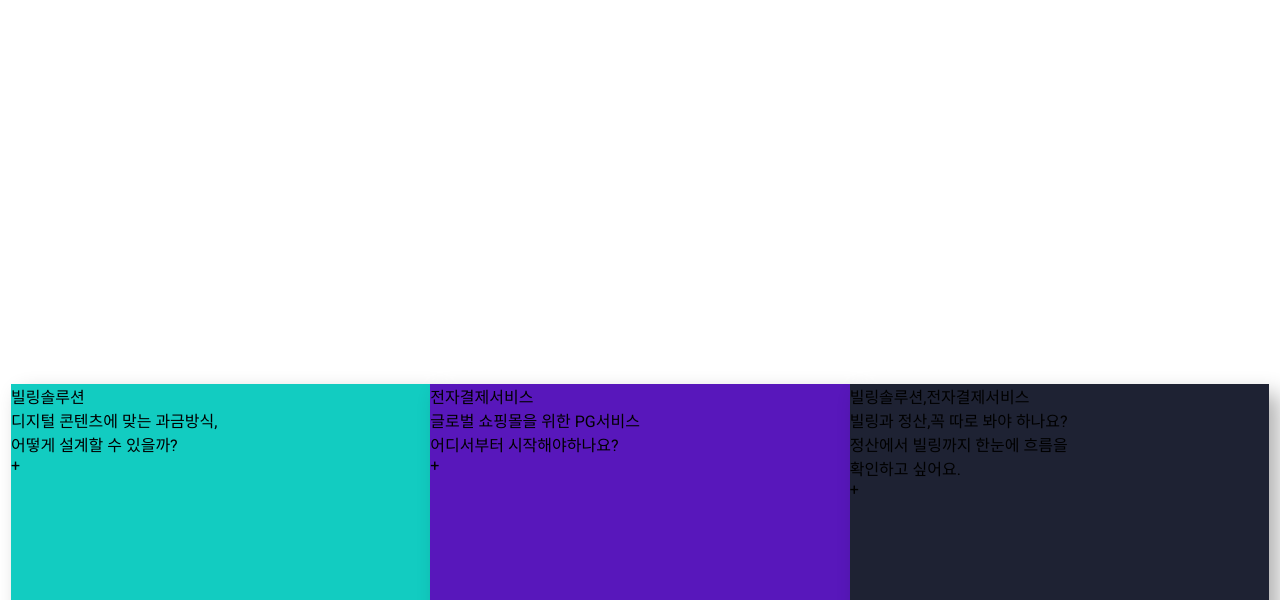
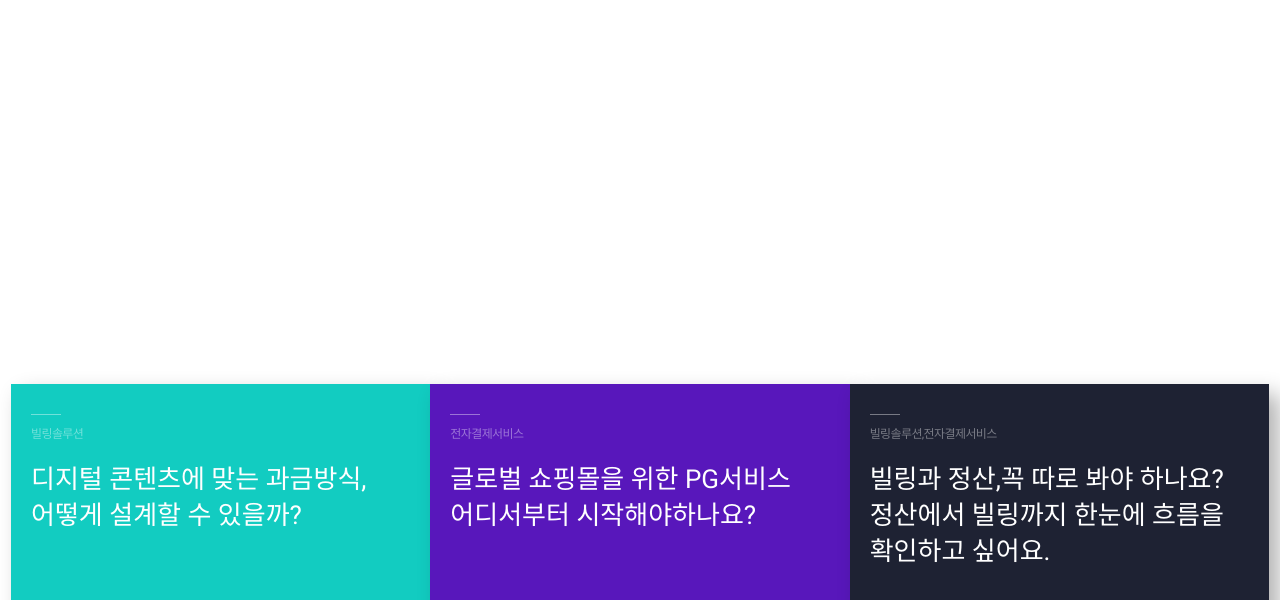
Before and after one commit to kima-rin/my_blog, a PHP site: page /PF/payletter/index.php in a window 1280 px wide. Shown: the part 231-831 px from the top of the page. Run offline with PHP 8.4, Linux system fonts and the light colour scheme; some libraries are stand-ins or nearby versions.

Commit message:
4차포폴메인화면시작

```diff
--- a/public/PF/payletter/index.css
+++ b/public/PF/payletter/index.css
@@ -400,5 +400,120 @@ font-size:14px;
 body {
   min-height:10000px;
 }
+.line{
+  opacity:.4;
+  position:absolute;
+  top:30px;
+  left:20px;
+  width: 30px;
+  height: 1px;
+  background: #fff;
+
+}
+.small-text{
+  display:block;
+  position:relative;
+  font-size:12px;
+  opacity:.4;
+  color:#fff;
+  letter-spacing:-.05em;
+  transition:opacity .3s ease;
+  text-align:left;
+  margin-top:40px;
+  margin-left:20px;
+}
+
+.bill-img{
+  opacity:.3;
+  position:absolute;
+  bottom:50px;
+  left:20px;
+  width:134px;
+  height:104px;
+  background-image:url(https://www.payletter.com/assets/images/main/img_main_solution_1.png);
+  background-repeat:no-repeat;
+  background-position:center;
+  background-size:contain;
+}
+.digital-img{
+  opacity:.3;
+  position:absolute;
+  bottom:50px;
+  left:20px;
+  width:134px;
+  height:104px;
+  background-image:url(https://www.payletter.com/assets/images/main/img_main_solution_2.png);
+  background-repeat:no-repeat;
+  background-position:center;
+  background-size:contain;
+}
+.bill-digi-img{
+  opacity:.3;
+  position:absolute;
+  bottom:50px;
+  left:20px;
+  width:134px;
+  height:104px;
+  background-image:url(https://www.payletter.com/assets/images/main/img_main_solution_3.png);
+  background-repeat:no-repeat;
+  background-position:center;
+  background-size:contain;
+}
+.medium-text{
+  overflow:hidden;
+  max-height:130px;
+  padding-top:20px;
+  padding-left:20px;
+  color:#fff;
+  font-size:26px;
+  line-height:36px;
+  box-sizing:border-box;
+}
+.icon-box-1{
+  position: absolute;
+  bottom: 50px;
+  right: 30px;
+  width: 60px;
+  height: 60px;
+  border-radius: 50%;
+  bottom:40px;
+  right:25px;
+  background-color:#fff;
+}
+.plus{
+  position:absolute;
+  font-size:40px;
+  color:white;
+  top:50%;
+  left:50%;
+  transform:translatex(-50%) translatey(-50%);
+}
 
 /* 메인 베너 박스 끝 */
+
+
+/* 메인 솔루션 박스 시작 */
+.main-solution>div:first-child{
+  background-color: #1e2233;
+}
+.main-solution>div:first-child>img{
+
+}
+
+.main-solution>div:first-child>div>h3{
+  top:0;
+  left: 0;
+  color: #fd6763;
+  font-size: 78px;
+  font-weight: 700;
+  line-height: 78px;
+}
+.main-solution>div:last-child{
+  background-color: #fd6763;
+}
+.main-solution>div:last-child>img{
+  height: 100%;
+}
+
+
+/* 메인 솔루션 박스 끝 */
--- a/public/PF/payletter/index.js
+++ b/public/PF/payletter/index.js
@@ -2,7 +2,7 @@ console.clear();
 
 function TopBar__init(){
     var $topBar = $('.top-menu-box')
-    $topBar.find('.top-menu-bar').mouseenter(function () {
+    $topBar.find('.top-menu-bar>.menu-box-1>ul>li').mouseenter(function () {
     $topBar.addClass('background-actived');
   });
 
--- a/public/PF/payletter/index.php
+++ b/public/PF/payletter/index.php
@@ -103,38 +103,68 @@
                     src="https://www.payletter.com/assets/images/main/main.mp4"></video>
             </div>
         </div>
+        <div class="top-bar"></div>
+        <div class="main-banner-box con-min-width relative">
+            <div class="abs-full">
+                <div class="video-box">
+                    <video autoplay="" muted="" playsinline="" class="main-video__video" src=""></video>
+                </div>
+            </div>
             <div class="con height-100p flex flex-ai-e">
                 <ul class="flex flex-grow-1">
                     <li data-active-on-visible-delay="5000" class="flex-1-0-0 ratio-1-1 relative active-on-visible"
                         style="background-color:#12ccc1;">
                         <div class="abs-full">
-                        <span>빌링솔루션</span>
-                        <div>디지털 콘텐츠에 맞는 과금방식, <br>어떻게 설계할 수 있을까?</div>
-                        <a href="#">+</a>
+                            <div>
+                                <div class="line"></div>
+                                <span class="small-text">빌링솔루션</span>
+                                <span class="bill-img"></span>
+                            </div>
+                            <div class="medium-text">디지털 콘텐츠에 맞는 과금방식, <br>어떻게 설계할 수 있을까?</div>
+                            <a href="#" class="icon-box-1"><span class="plus" style="color:#12ccc1;">+</span></a>
                         </div>
                     </li>
                     <li data-active-on-visible-delay="5500" class="flex-1-0-0 ratio-1-1 relative active-on-visible"
                         style="background-color:#5817bb;">
                         <div class="abs-full">
-                        <span>전자결제서비스</span>
-                        <div>글로벌 쇼핑몰을 위한 PG서비스 <br>어디서부터 시작해야하나요?</div>
-                        <a href="#">+</a>
+                            <div>
+                                <div class="line"></div>
+                                <span class="small-text small-text::before">전자결제서비스</span>
+                                <span class="digital-img"></span>
+                            </div>
+                            <div class="medium-text">글로벌 쇼핑몰을 위한 PG서비스 <br>어디서부터 시작해야하나요?</div>
+                            <a href="#" class="icon-box-1" style="background: rgba(255, 255, 255, 0.1);"><span
+                                    class="plus">+</span></a>
                         </div>
                     </li>
                     <li data-active-on-visible-delay="6000" class="flex-1-0-0 ratio-1-1 relative active-on-visible"
                         style="background-color:#1e2233;">
                         <div class="abs-full">
-                        <span>빌링솔루션,전자결제서비스</span>
-                        <div>빌링과 정산,꼭 따로 봐야 하나요? <br>정산에서 빌링까지 한눈에 흐름을 <br>확인하고 싶어요.</div>
-                        <a href="#">+</a>
+                            <div class="">
+                                <div class="line"></div>
+                                <span class="small-text">빌링솔루션,전자결제서비스</span>
+                                <span class="bill-digi-img"></span>
+                            </div>
+                            <div class="medium-text">빌링과 정산,꼭 따로 봐야 하나요? <br>정산에서 빌링까지 한눈에 흐름을 <br>확인하고 싶어요.</div>
+                            <a href="#" class="icon-box-1" style="background: rgba(255, 255, 255, 0.1);"> <span
+                                    class="plus">+</span> </a>
                         </div>
                     </li>
                 </ul>
             </div>
         </div>
-    <div class="main-solution flex">
-        <div></div>
-        <div></div>
+    </div>
+    <div class="main-solution flex relative">
+        <div class="flex-1-0-0">
+            <img src="https://www.payletter.com/assets/images/main/bg_main_billoneq.jpg" alt="">
+            <div class="con">
+                <span>온라인 콘텐츠 빌링솔루션</span>
+                <h3>BillOneQ</h3>
+            </div>
+        </div>
+        <div class="flex-1-0-0">
+            <img src="https://www.payletter.com/assets/images/main/bg_main_payoneq.jpg" alt="">
+        </div>
     </div>
 
 </body>
```
Lines whose indentation alone changed are shown as unchanged.
